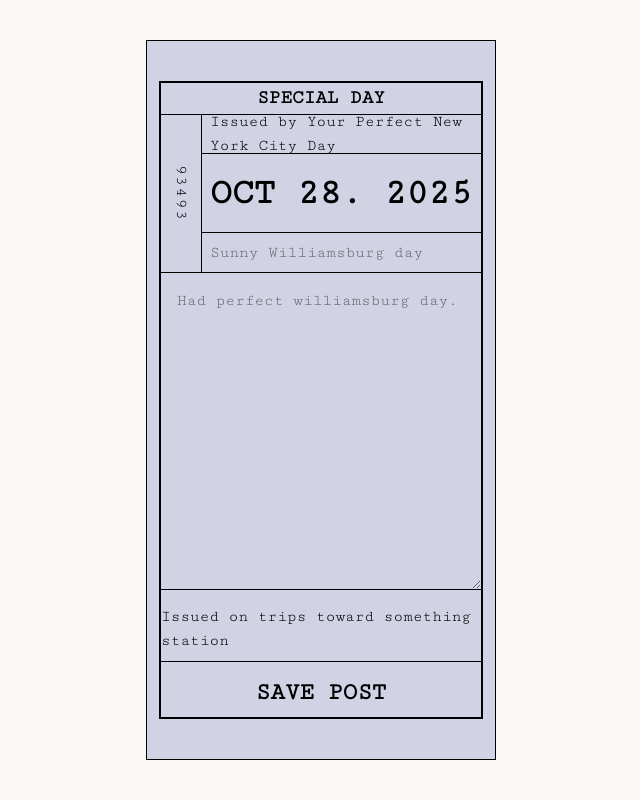
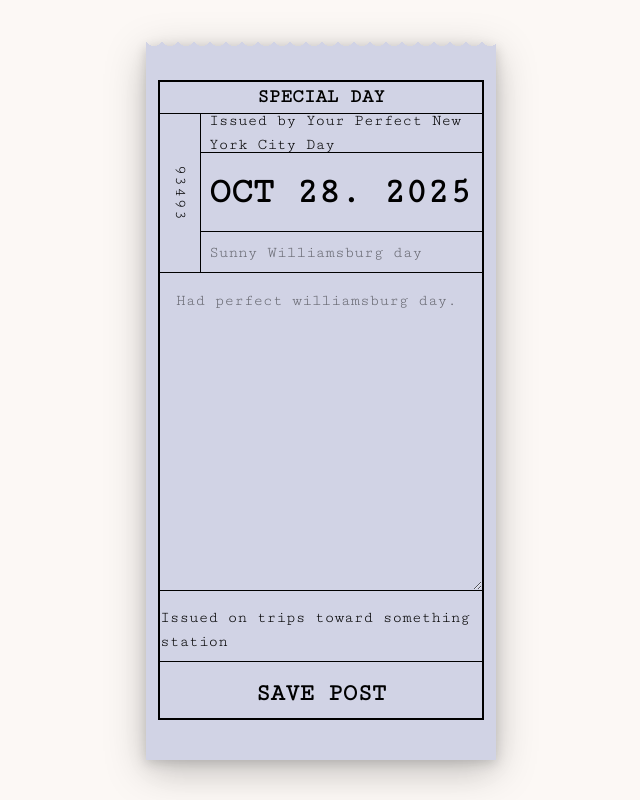
Before and after one commit to jyleerahman/fav-nycday-app, a React (Vite) app: page /create-post in a window 1280 px wide. Shown: the whole page, without its empty margins (319-959 px from the left). Built offline with nearby package versions, Linux system fonts and the light colour scheme; no server answers.

Commit message:
perfect post design

```diff
--- a/src/client/App.css
+++ b/src/client/App.css
@@ -1,4 +1,5 @@
 @import "tailwindcss";
+
 
 @font-face {
   font-family: "Roboto";
@@ -19,6 +20,7 @@
   font-family: "KGAllofMe";
   src: url("./font/KGAllofMe.ttf") format("truetype");
 }
+
 
 #root {
   font-family: "CutiveMono";
@@ -66,3 +68,13 @@
   border-radius: 10px;
   cursor: pointer;
 }
+
+.perforated-x {
+  -webkit-mask: radial-gradient(circle 8px at 8px -3px, transparent 9px, #000 9px) 0 0/16px 100% repeat-x;
+  mask: radial-gradient(circle 8px at 8px -3px, transparent 9px, #000 9px) 0 0/16px 100% repeat-x;
+}
+
+.shadow-natural {
+  filter:
+    drop-shadow(0 10px 20px rgba(0, 0, 0, 0.22)) drop-shadow(0 3px 6px rgba(0, 0, 0, 0.16));
+}
--- a/src/client/routes/Post.tsx
+++ b/src/client/routes/Post.tsx
@@ -42,8 +42,9 @@ function Post() {
         <>
 
             <div className='h-[100vh] flex flex-col font-["ArchivoNarrow"] items-center justify-center bg-[#fcf8f5]'>
-                <div className='h-[95%] mt-10 m-10 w-[350px] pl-3 pr-3 pt-10 pb-10 border-1 bg-[#d1d3e5]'>
-                    <div className='border-2 h-full w-full'>
+                <div className='shadow-natural mt-10 m-10 w-[350px] h-[95%]'>
+                    <div className='perforated-x h-full pl-3 pr-3 pt-10 pb-10 bg-[#d1d3e5]'>
+                        <div className='border-2 h-full'>
                             <div className='border-b-1 h-[5%] flex'>
                                 <div className='font-extrabold font-["KGAllofMe"] text-[1.2rem] flex items-center justify-center w-full'>SPECIAL DAY</div>
                             </div>
@@ -85,6 +86,7 @@ function Post() {
                         </div>
                     </div>
                 </div>
+            </div>
         </>
     )
 }
```
Lines whose indentation alone changed are shown as unchanged.
